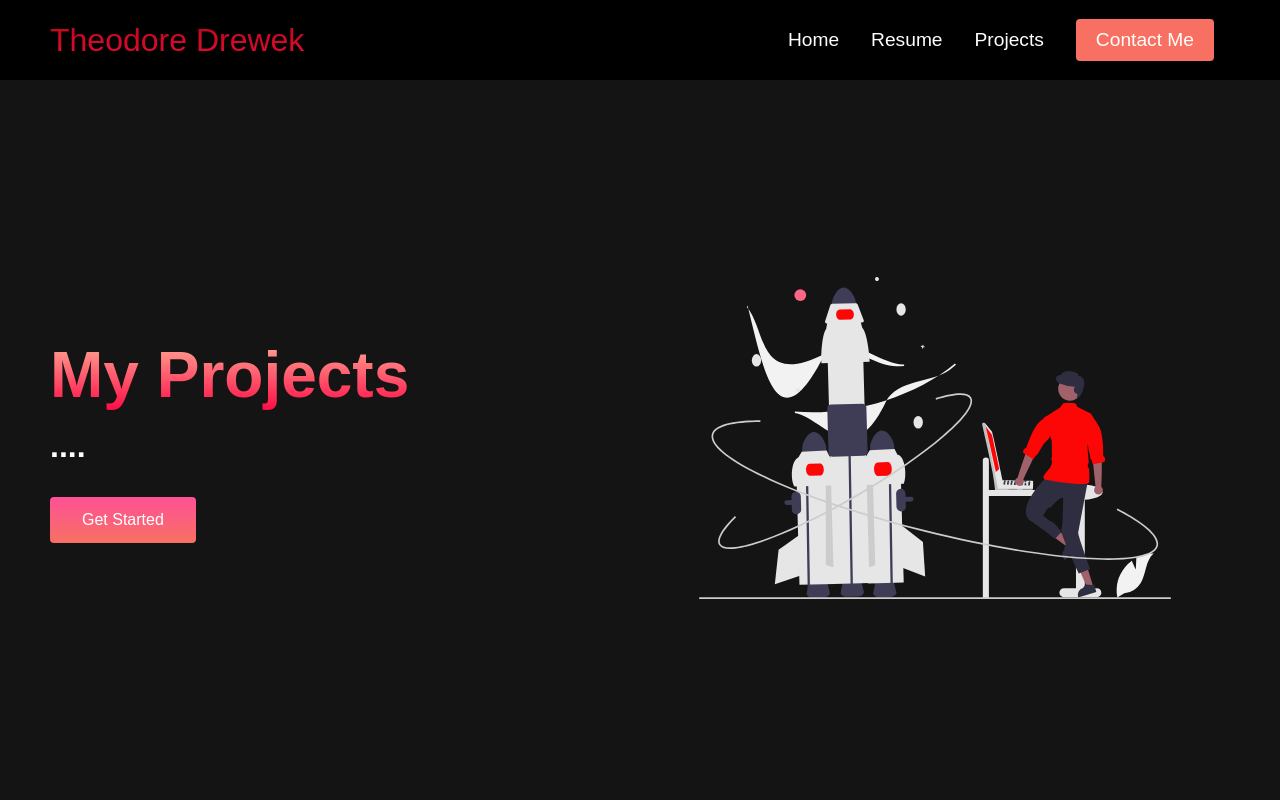
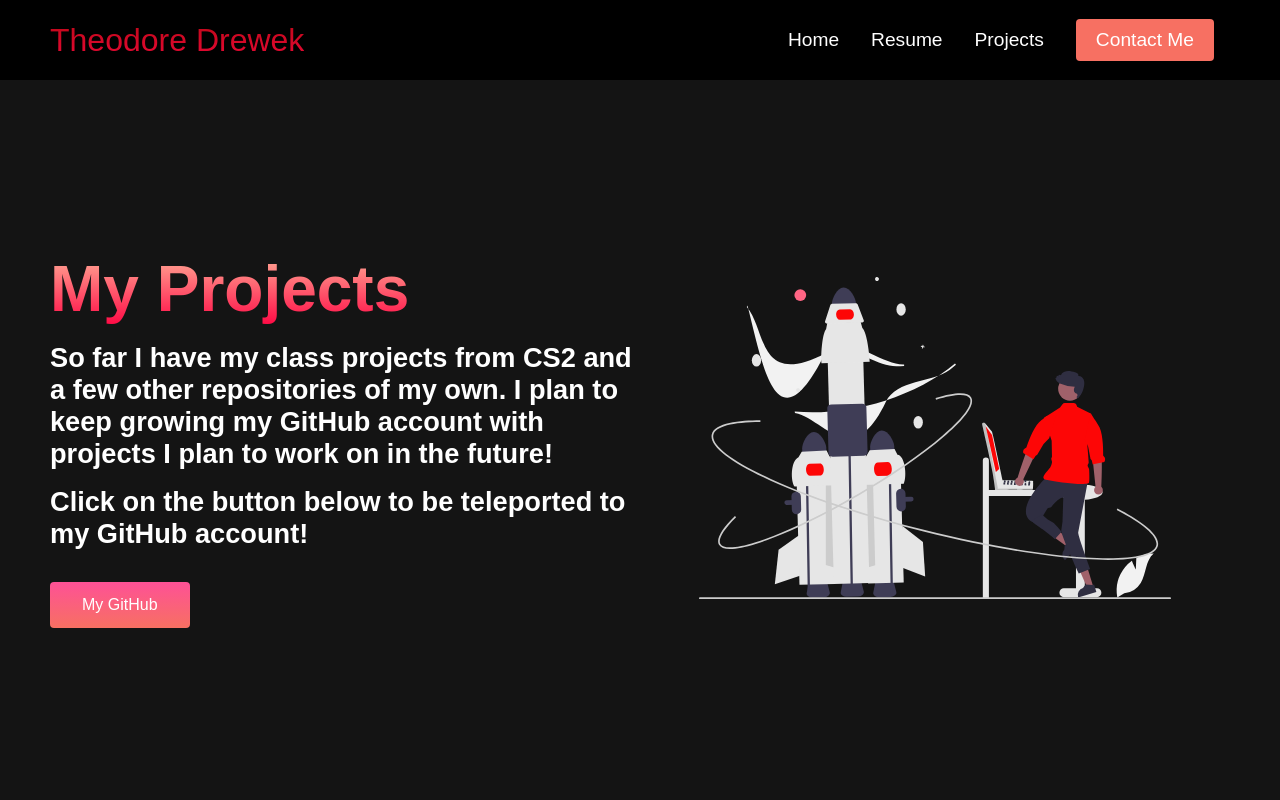
Before and after one commit to tdrewek/portfolio, a plain HTML site: page projects.html in a window 1280 px wide. Shown: the top 800 px of the page. Drawn offline with Linux system fonts and the light colour scheme.

Commit message:
updated website

```diff
--- a/projects.html
+++ b/projects.html
@@ -36,9 +36,11 @@
         <div class="main__container">
             <div class="main__content">
                 <h1>My Projects</h1>
-                <p>....</p>
-                <button class="main__btn"><a href="/summary.html">
-                    Get Started
+                <p>So far I have my class projects from CS2 and a few other repositories of my own. I plan to keep growing my
+                    GitHub account with projects I plan to work on in the future!</p>
+                    <p>Click on the button below to be teleported to my GitHub account!</p>
+                <button class="main__btn"><a href="https://github.com/tdrewek">
+                    My GitHub
                 </a></button>
             </div>
             <div class="main__img--container">
--- a/style.css
+++ b/style.css
@@ -241,7 +241,7 @@
 
 .main__content p{
     margin-top: 1rem;
-    font-size: 2rem;
+    font-size: 1.7rem;
     font-weight: 700;
     color: #fff
 }
```
Also changed, not shown: summary.html (+1 -1 lines).
